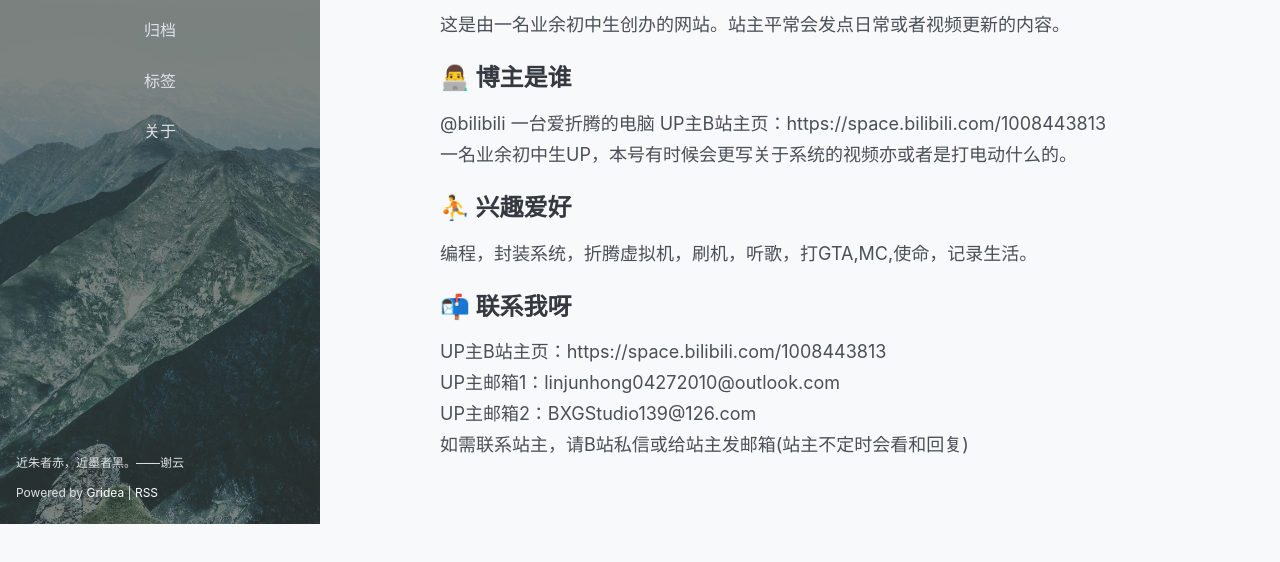
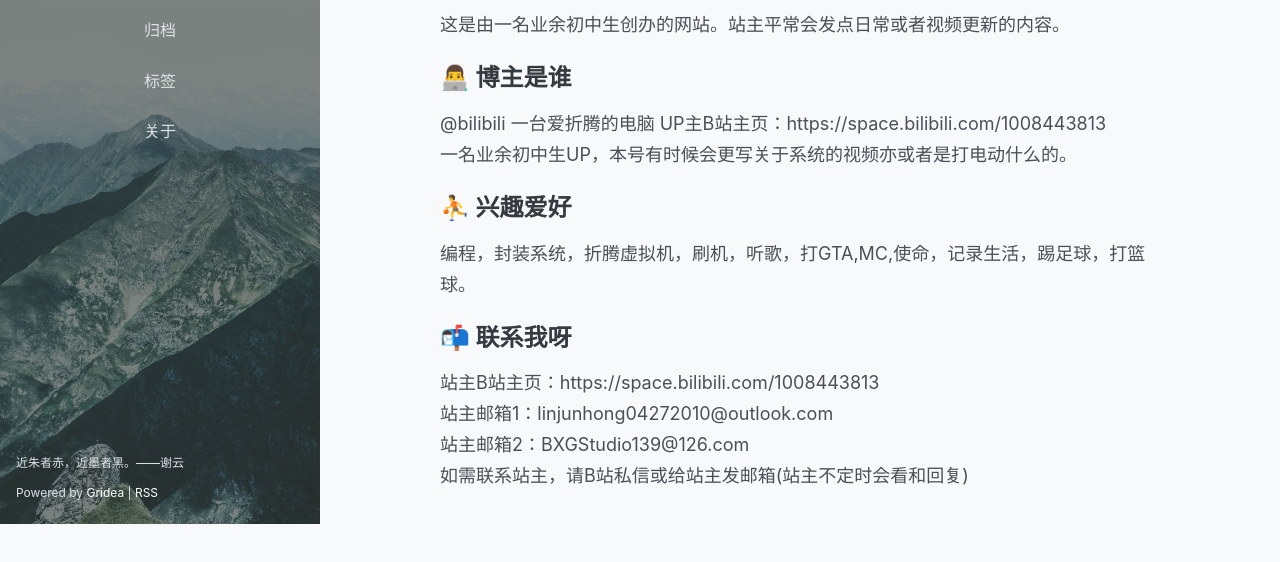
Before and after one commit to ytaztdnikun/ytaztdnikun.github.io, a plain HTML site: page post/about/index.html in a window 1280 px wide. Shown: the part 276-838 px from the top of the page. Before the commit the page ends 808 px from the top, so only its background shows below. Drawn offline with nearby package versions, Linux system fonts and the light colour scheme.

Commit message:
update from gridea: 2024-06-23 23:00:03

```diff
--- a/atom.xml
+++ b/atom.xml
@@ -2,7 +2,7 @@
 <feed xmlns="http://www.w3.org/2005/Atom">
     <id>https://ytaztdnikun.github.io</id>
     <title>一台爱折腾的电脑</title>
-    <updated>2024-06-22T15:43:50.512Z</updated>
+    <updated>2024-06-23T15:00:03.755Z</updated>
     <generator>https://github.com/jpmonette/feed</generator>
     <link rel="alternate" href="https://ytaztdnikun.github.io"/>
     <link rel="self" href="https://ytaztdnikun.github.io/atom.xml"/>
--- a/post/about/index.html
+++ b/post/about/index.html
@@ -8,7 +8,7 @@
 <meta name="viewport" content="width=device-width, initial-scale=1, maximum-scale=1, user-scalable=no">
 
 <link rel="stylesheet" href="https://use.fontawesome.com/releases/v5.7.2/css/all.css" integrity="sha384-fnmOCqbTlWIlj8LyTjo7mOUStjsKC4pOpQbqyi7RrhN7udi9RwhKkMHpvLbHG9Sr" crossorigin="anonymous">
-<link rel="shortcut icon" href="https://ytaztdnikun.github.io/favicon.ico?v=1719070953594">
+<link rel="shortcut icon" href="https://ytaztdnikun.github.io/favicon.ico?v=1719154798581">
 <link rel="stylesheet" href="https://ytaztdnikun.github.io/styles/main.css">
 
 
@@ -34,7 +34,7 @@
   <div class="top-container" data-aos="fade-right">
     <div class="top-header-container">
       <a class="site-title-container" href="https://ytaztdnikun.github.io">
-        <img src="https://ytaztdnikun.github.io/images/avatar.png?v=1719070953594" class="site-logo">
+        <img src="https://ytaztdnikun.github.io/images/avatar.png?v=1719154798581" class="site-logo">
         <h1 class="site-title">一台爱折腾的电脑</h1>
       </a>
       <div class="menu-btn" @click="menuVisible = !menuVisible">
@@ -109,11 +109,11 @@
 <p>@bilibili 一台爱折腾的电脑    UP主B站主页：https://space.bilibili.com/1008443813<br>
 一名业余初中生UP，本号有时候会更写关于系统的视频亦或者是打电动什么的。</p>
 <h2 id="兴趣爱好">⛹ 兴趣爱好</h2>
-<p>编程，封装系统，折腾虚拟机，刷机，听歌，打GTA,MC,使命，记录生活。</p>
+<p>编程，封装系统，折腾虚拟机，刷机，听歌，打GTA,MC,使命，记录生活，踢足球，打篮球。</p>
 <h2 id="联系我呀">📬 联系我呀</h2>
-<p>UP主B站主页：https://space.bilibili.com/1008443813<br>
-UP主邮箱1：linjunhong04272010@outlook.com<br>
-UP主邮箱2：BXGStudio139@126.com<br>
+<p>站主B站主页：https://space.bilibili.com/1008443813<br>
+站主邮箱1：linjunhong04272010@outlook.com<br>
+站主邮箱2：BXGStudio139@126.com<br>
 如需联系站主，请B站私信或给站主发邮箱(站主不定时会看和回复)</p>
 
             </div>
```
Also changed, not shown: archives/index.html (+2 -2 lines), index.html (+2 -2 lines), post/yi-tai-ai-zhe-teng-de-dian-nao-de-ce-shi-wen-zhang/index.html (+2 -2 lines), tags/index.html (+2 -2 lines).
